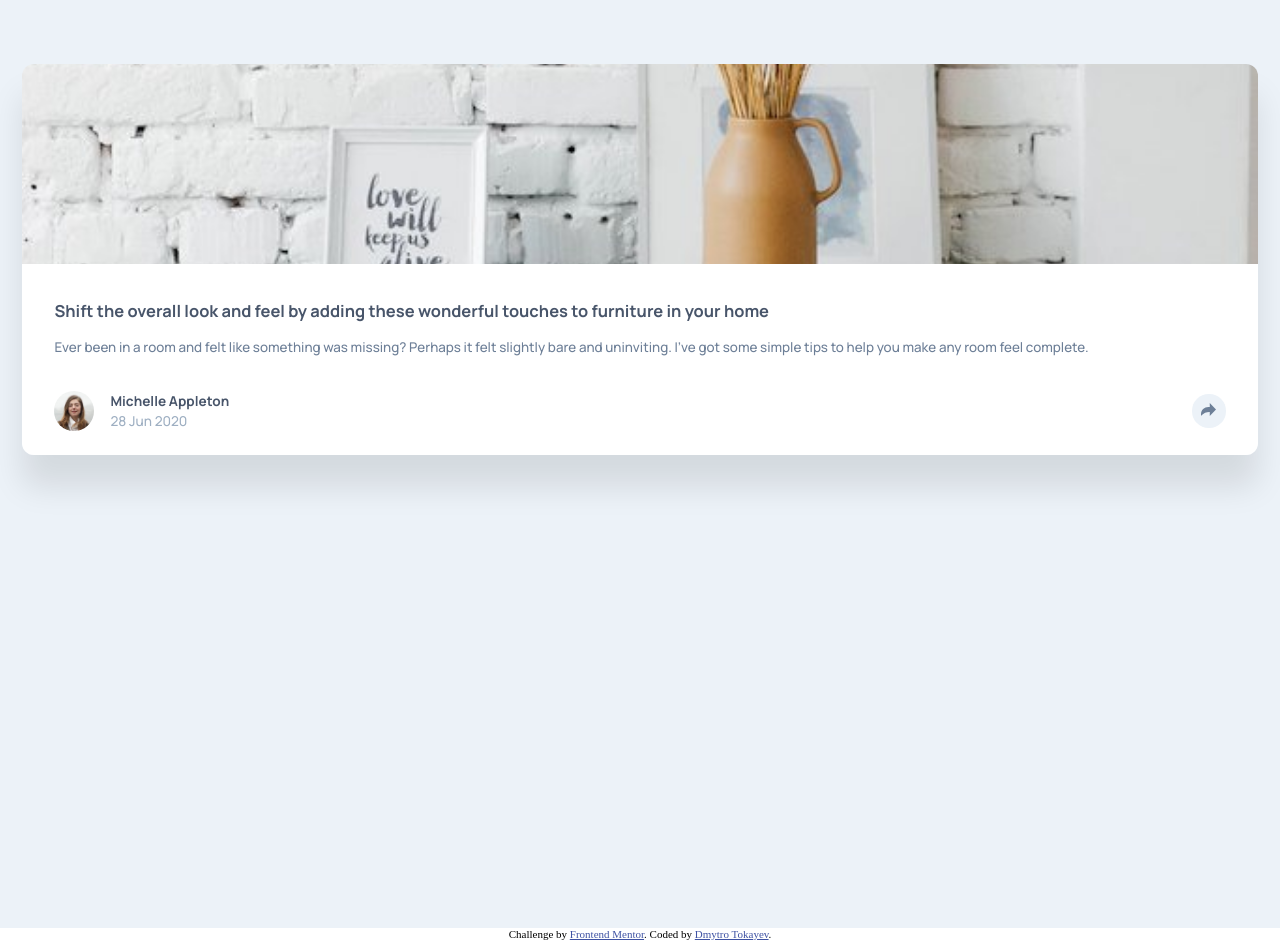
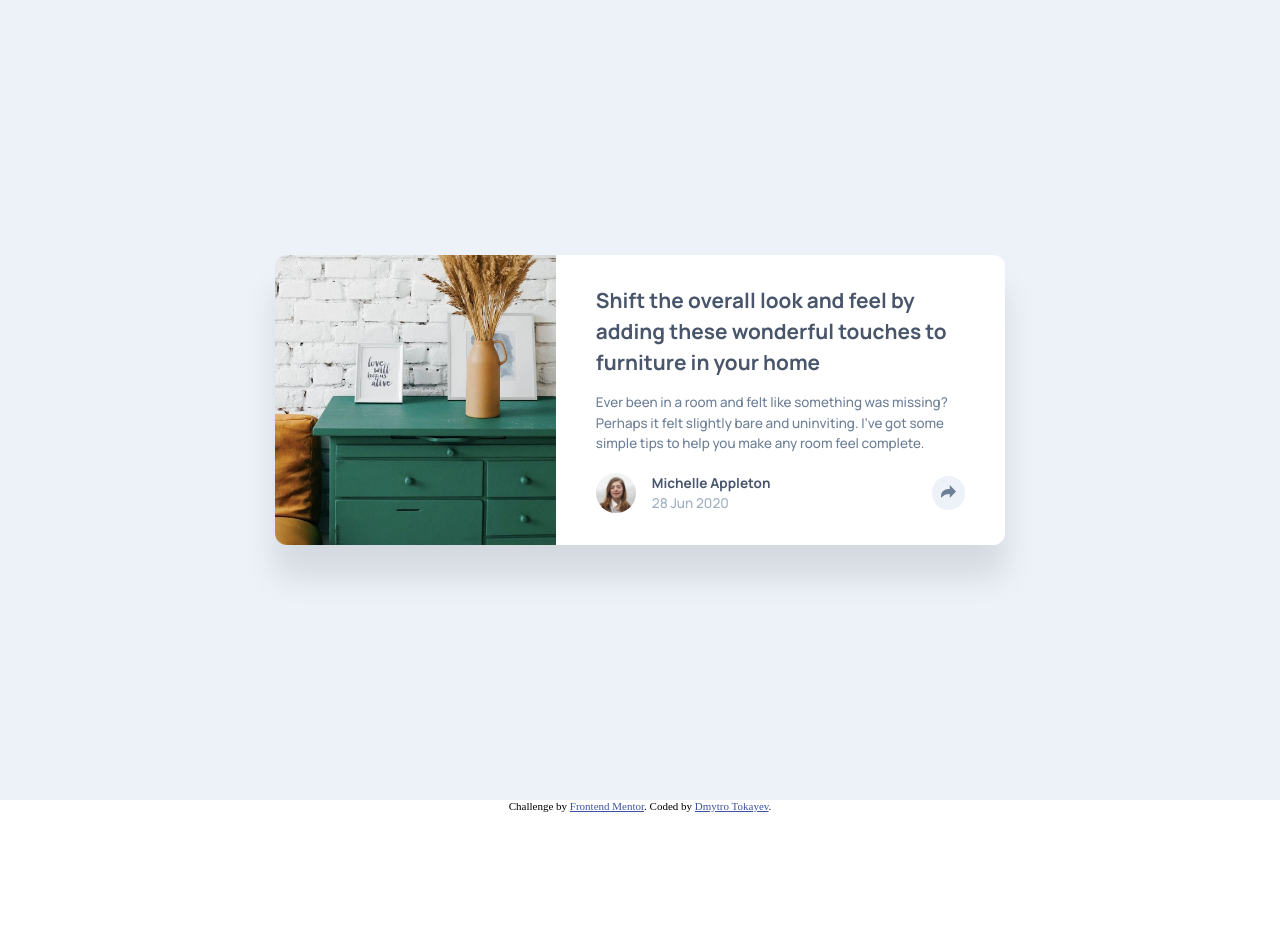
Before and after one commit to dtokayev/article-preview-component, a plain HTML site: page index.html in a window 1280 px wide. After the commit the page ends 812 px from the top, so only its background shows below. Drawn offline with Linux system fonts and the light colour scheme.

Commit message:
add style for desktop version

```diff
--- a/styles.css
+++ b/styles.css
@@ -12,29 +12,33 @@ body {
 }
 
 main {
-  padding: 4em 1.4em;
+  padding: 0 1.4em;
   background-color: var(--light-grayish-blue);
-  min-height: 100vh;
+  min-height: max(600px, 100vh);
   font-family: "Manrope", sans-serif;
+  display: flex;
+  align-items: center;
 }
 
 .grid-container {
   display: grid;
   margin: 0 auto;
   font-weight: 500;
+  max-width: 500px;
+  padding: 2em 0;
 }
 
 .card {
   display: grid;
   box-shadow: 0 2em 2em rgba(0, 0, 0, .1);
-  border-radius: 0 0 12px 12px;
+  border-radius: 12px 12px 12px 12px;
 }
 
 .image {
   background: url("./images/drawers.jpg") 50% 30%;
   background-size: cover;
   border-radius: 12px 12px 0 0;
-  height: 200px;
+  height: max(200px, 40vw);
 }
 
 .article-description {
@@ -45,7 +49,7 @@ main {
 
 .title {
   color: var(--very-dark-grayish-blue);
-  font-size: 1.03em;
+  font-size: clamp(1.03em, 3vw, 1.3em);
   font-weight: 700;
   line-height: 1.5em;
 }
@@ -93,3 +97,34 @@ button {
   width: 2.5em;
   height: 2.5em;
 }
+
+@media only screen and (min-width: 800px) {
+  .grid-container {
+    max-width: 730px;
+  }
+
+  .card {
+    grid-template-columns: 1.25fr 2fr;
+  }
+
+  .image {
+    grid-column: 1;
+    height: 100%;
+    background-position-x: 10%;
+    border-radius: 12px 0 0 12px;
+  }
+
+  .article-description {
+    grid-column: 2;
+    border-radius: 0 12px 12px 0;
+    padding: 1em 2.5em;
+  }
+
+  .description {
+    margin-bottom: 1.5em;
+  }
+
+  .profile {
+    margin-bottom: 1em;
+  }
+}
```
